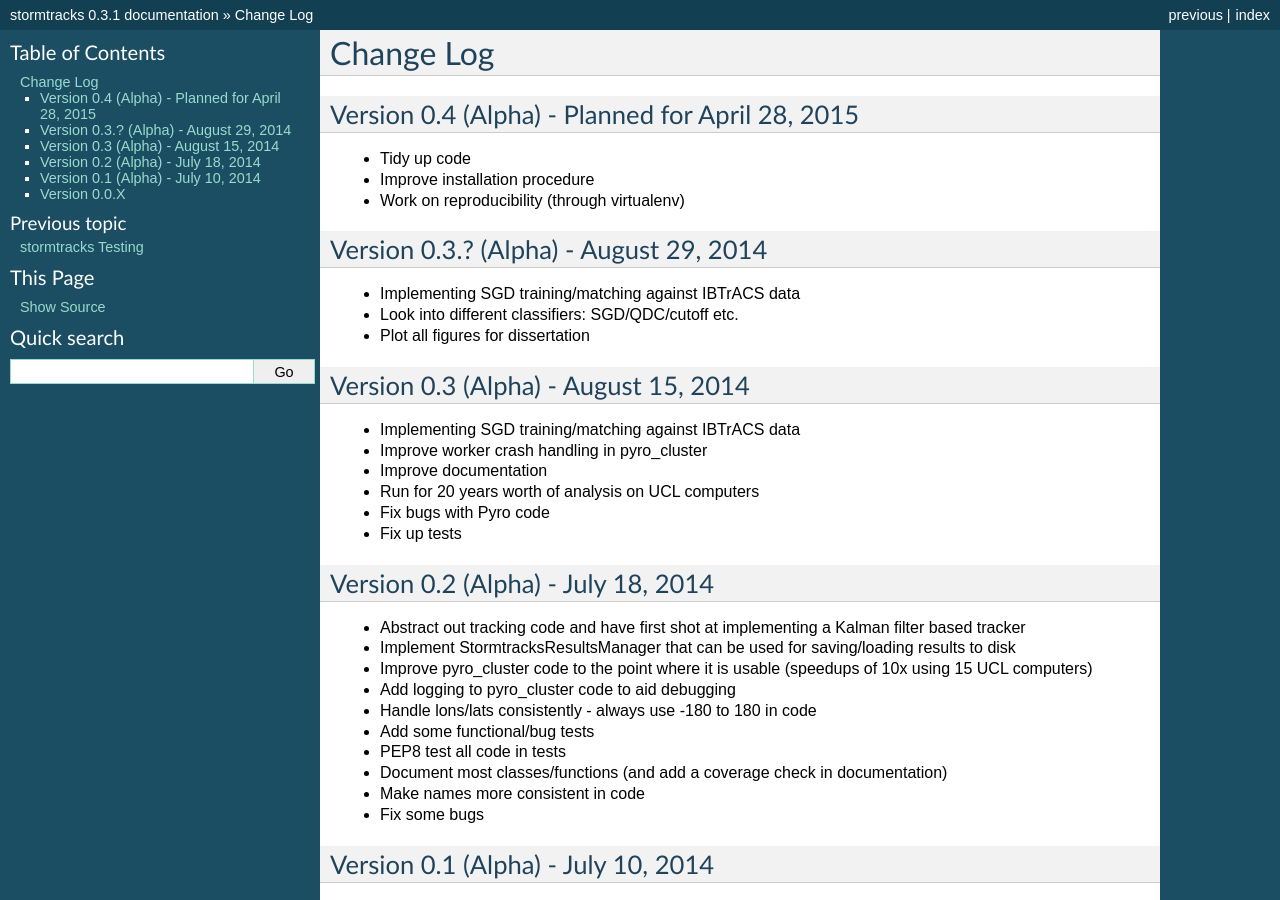
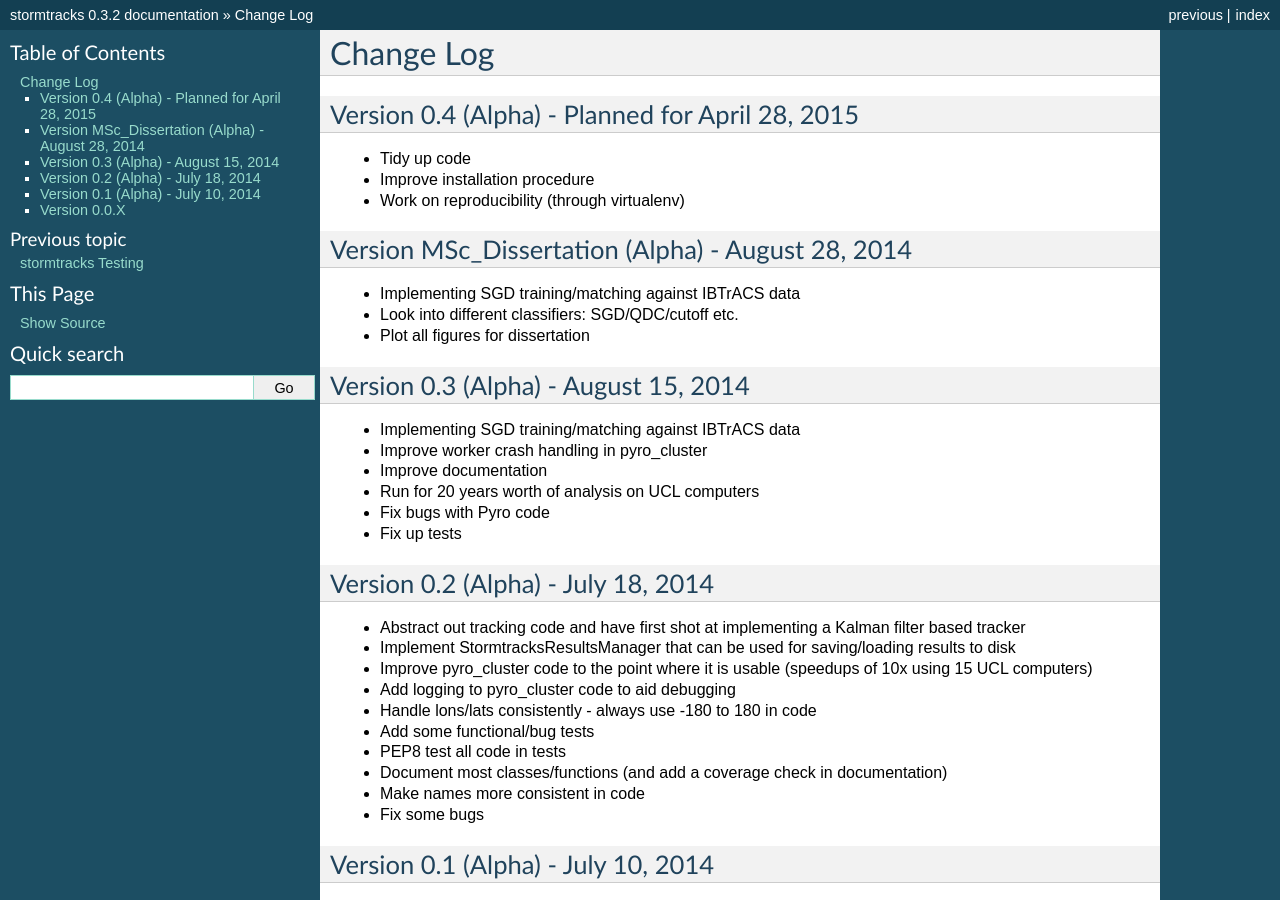
Before and after one commit to markmuetz/stormtracks, a Sphinx documentation site: the page built from docs/changelog.rst, in a window 1280 px wide and 900 px high. Built offline with Sphinx 7.4.7, drawn with Linux system fonts in a browser that asks for light colours; some of the changed text lies outside the part shown.

```diff
--- a/VERSION.txt
+++ b/VERSION.txt
@@ -1 +1 @@
-0.3.1
+0.3.2
--- a/docs/changelog.rst
+++ b/docs/changelog.rst
@@ -8,8 +8,8 @@ Version 0.4 (Alpha) - Planned for April 28, 2015
 * Improve installation procedure
 * Work on reproducibility (through virtualenv)
 
-Version 0.3.? (Alpha) - August 29, 2014
--------------------------------------
+Version MSc_Dissertation (Alpha) - August 28, 2014
+--------------------------------------------------
 
 * Implementing SGD training/matching against IBTrACS data
 * Look into different classifiers: SGD/QDC/cutoff etc.
--- a/setup.py
+++ b/setup.py
@@ -17,7 +17,7 @@ def read(fname):
 
 setup(
     name='stormtracks',
-    version=read('VERSION.txt'),
+    version=read('VERSION.txt').rstrip(),
     description='Tropical Cyclone Detection and Tracking',
     long_description=read('README.rst'),
     author='Mark Muetzelfeldt',
```
Also changed, not shown: docs/release_procedure.rst (added, +17 -0 lines), 1 other file.
